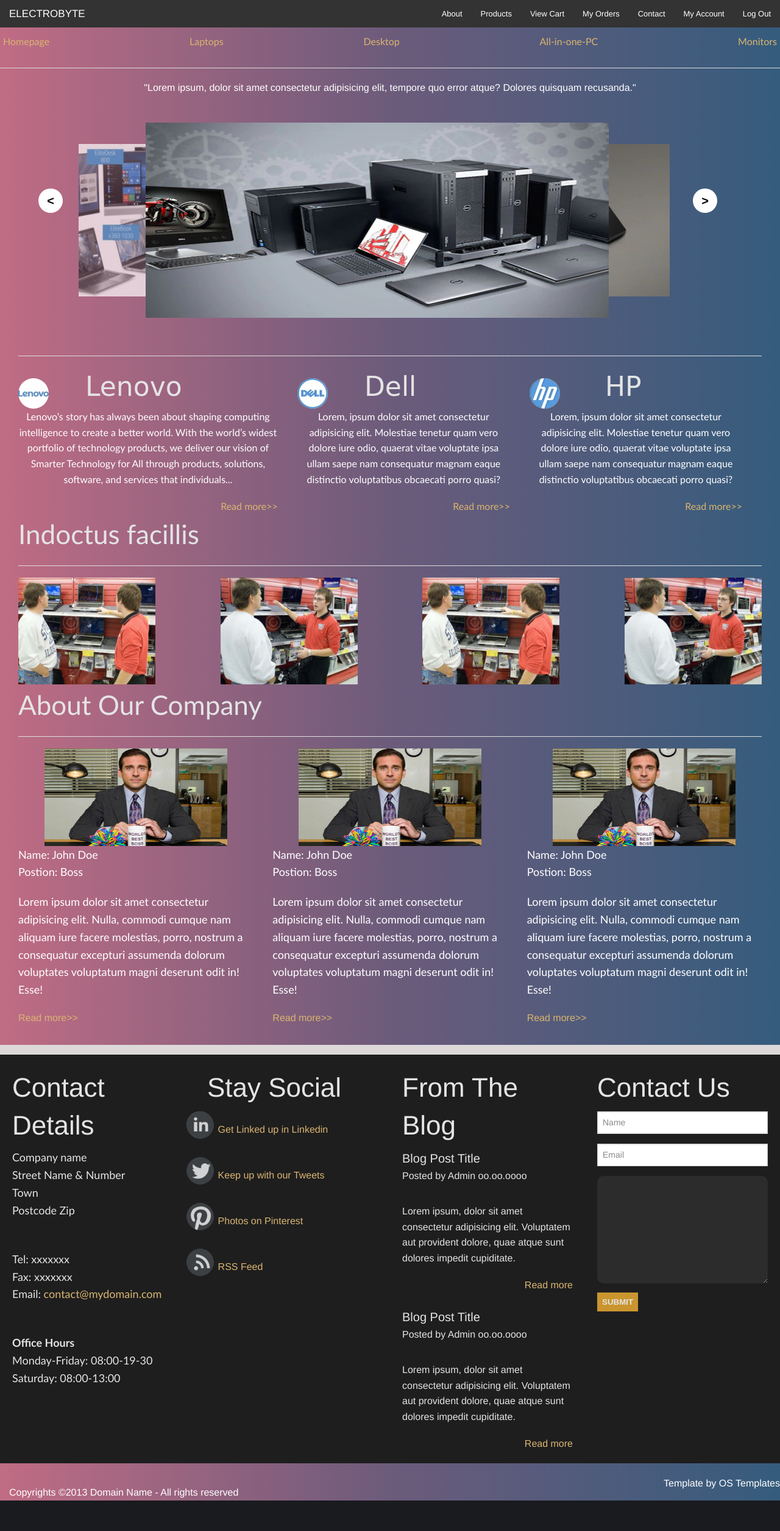
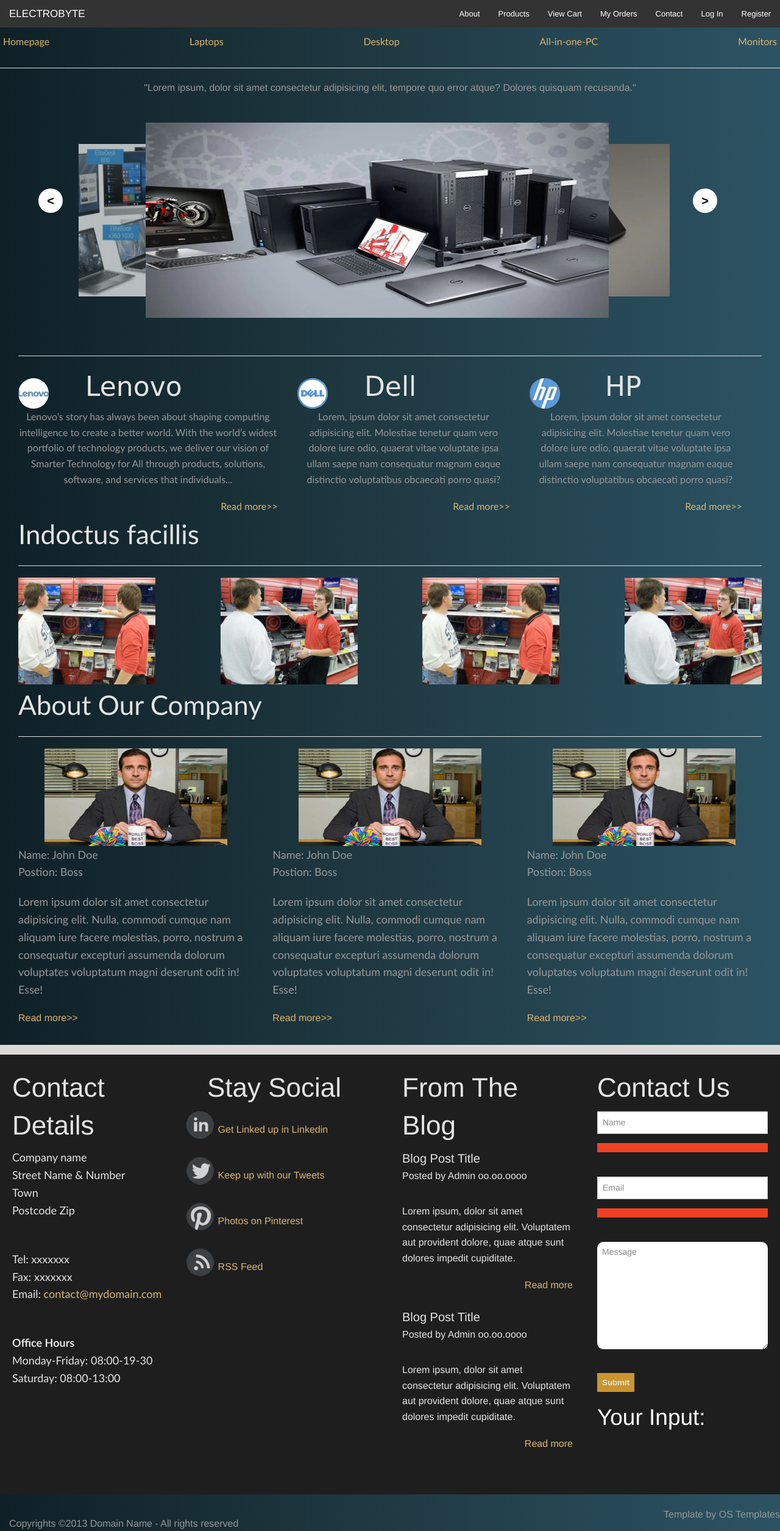
Before and after one commit to ngadhnjimi/BI_21-22_gr10, a PHP site: page /index.php in a window 1280 px wide. Shown: the whole page at 61% size. Before the commit the page ends 2460 px from the top, so only its background shows below. Run offline with PHP 8.4, Linux system fonts and the light colour scheme; a user stored in the database is signed in; some libraries are stand-ins or nearby versions; some web fonts are replaced.

Commit message:
UPDATE: Fix some parts

```diff
--- a/index.php
+++ b/index.php
@@ -1,10 +1,3 @@
-<?php
-
-//if (session_status() !== PHP_SESSION_ACTIVE) {session_start();}
-if(session_id() == '' || !isset($_SESSION)){session_start();}
-
-?>
-
 <!DOCTYPE html>
 <html class="no-js" lang="en">
   <head>
@@ -19,7 +12,61 @@ if(session_id() == '' || !isset($_SESSION)){session_start();}
 
     <script src="js/vendor/modernizr.js"></script>
   </head>
-  <body>
+  <body style="background: #0f2027; background: -webkit-linear-gradient(to right, #0f2027, #203a43, #2c5364);  background: linear-gradient(to right, #0f2027, #203a43, #2c5364);">
+  <?php
+// define variables and set to empty values
+$nameErr = $emailErr = $genderErr = $websiteErr = "";
+$name = $email = $gender = $comment = $website = "";
+
+if ($_SERVER["REQUEST_METHOD"] == "POST") {
+  if (empty($_POST["name"])) {
+    $nameErr = "Name is required";
+  } else {
+    $name = test_input($_POST["name"]);
+    // check if name only contains letters and whitespace
+    if (!preg_match("/^[a-zA-Z-' ]*$/",$name)) {
+      $nameErr = "Only letters and white space allowed";
+    }
+  }
+
+  if (empty($_POST["email"])) {
+    $emailErr = "Email is required";
+  } else {
+    $email = test_input($_POST["email"]);
+    // check if e-mail address is well-formed
+    if (!filter_var($email, FILTER_VALIDATE_EMAIL)) {
+      $emailErr = "Invalid email format";
+    }
+  }
+
+  if (empty($_POST["website"])) {
+    $website = "";
+  } else {
+    $website = test_input($_POST["website"]);
+    // check if URL address syntax is valid
+    if (!preg_match("/\b(?:(?:https?|ftp):\/\/|www\.)[-a-z0-9+&@#\/%?=~_|!:,.;]*[-a-z0-9+&@#\/%=~_|]/i",$website)) {
+      $websiteErr = "Invalid URL";
+    }
+  }
+
+  if (empty($_POST["comment"])) {
+    $comment = "";
+  } else {
+    $comment = test_input($_POST["comment"]);
+  }
+
+
+}
+
+function test_input($data) {
+  $data = trim($data);
+  $data = stripslashes($data);
+  $data = htmlspecialchars($data);
+  return $data;
+}
+?>
+
+
 
     <nav class="top-bar" data-topbar role="navigation">
       <ul class="title-area">
@@ -242,13 +289,38 @@ if(session_id() == '' || !isset($_SESSION)){session_start();}
             <div class="boxes">
                 <h1>Contact Us</h1>
 
-                <form action="validate.php" name="contact-us" id="form" method="POST">
+                <form method="post" action="<?php echo htmlspecialchars($_SERVER["PHP_SELF"]);?>">
+                  <input class="forma" type="text" name="name" id="username" placeholder="Name">
+                  <span class="error"> <?php echo $nameErr;?></span>
+                  <br>
+                  <input class="forma" type="text" name="email" id="email" placeholder="Email" >
+                  <span class="error"> <?php echo $emailErr;?></span>
+                  <br>
+
+                  <textarea style="background-color:white;" class="forma1" name="comment" id="textarea" cols="30" rows="10" placeholder="Message"></textarea>
+                  <br>
+
+                  <input class="butoni" type="submit" name="submit" value="Submit">
+                </form>
+                <?php
+                  echo "<h2 style='color:white;'>Your Input:</h2>";
+                  echo $name;
+                  echo "<br>";
+                  echo $email;
+                  echo "<br>";
+                  echo $website;
+                  echo "<br>";
+                  echo $comment;
+
+                  ?>
+
+                <!-- <form action="<?php echo htmlspecialchars($_SERVER["PHP_SELF"]);?>" name="contact-us" id="form" method="post">
                   <div id="message"></div>
-                  <input class="forma" type="text" name="username" id="username" placeholder="Name"  >
+                  <input class="forma" type="text" name="name" id="username" placeholder="Name"  >
                   <input class="forma" type="email" name="email" id="email" placeholder="Email" >
-                  <textarea class="forma1" name="message" id="textarea" cols="30" rows="10"  ></textarea >
-                  <input class="butoni" type="submit"  value="SUBMIT">
-                </form>
+                  <textarea class="forma1" name="comment" id="textarea" cols="30" rows="10"  ></textarea >
+                  <input class="butoni" type="submit" name="submit" value="SUBMIT">
+                </form> -->
             </div>
         </div>
         <div class="copyrights">
```
Also changed, not shown: contact.php (+23 -2 lines).
